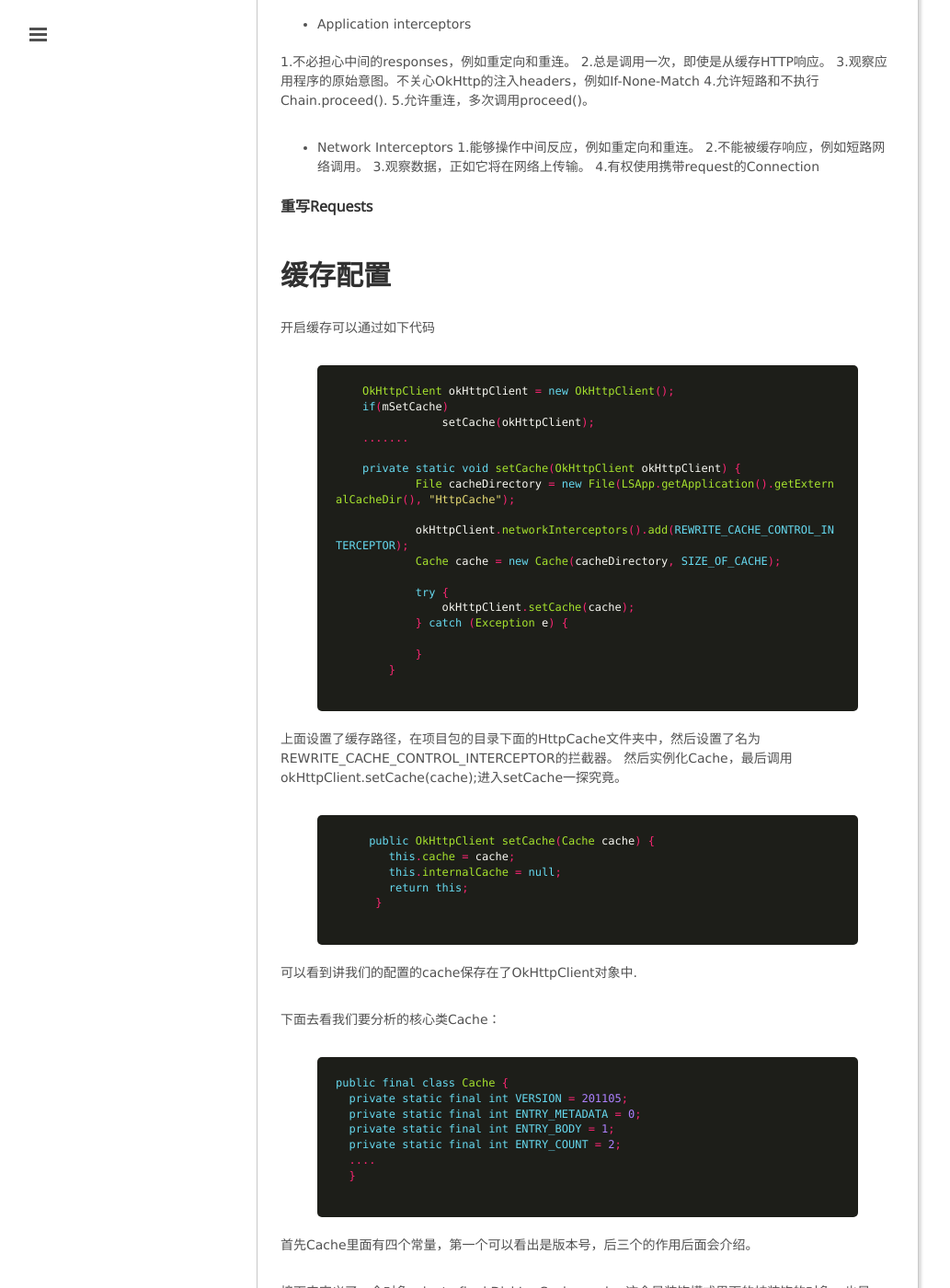
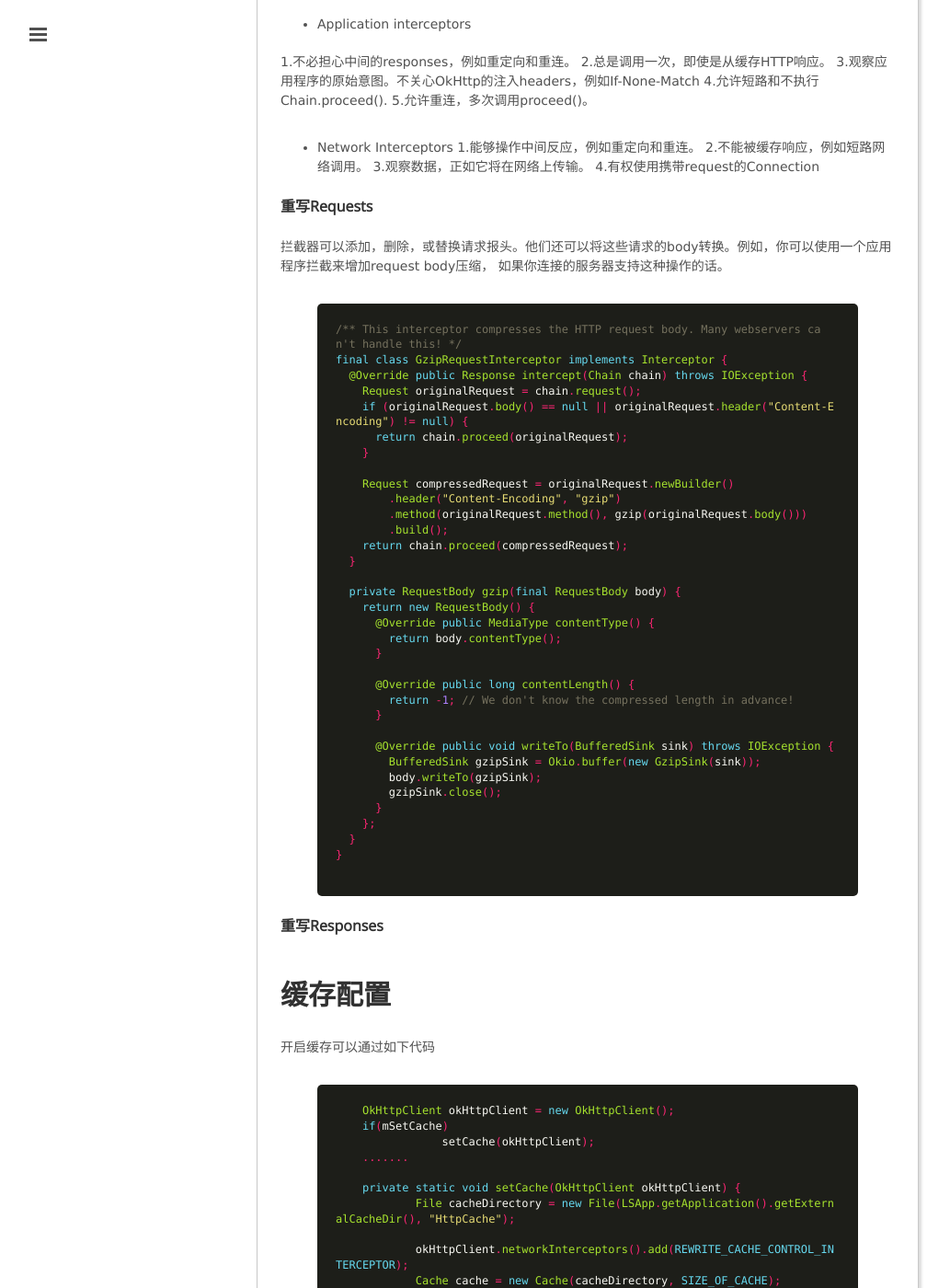
Before and after one commit to mxn21/mxn21.github.io, a Jekyll site: the page built from _posts/2015-9-8-okhttp缓存浅析.md, in a window 1280 px wide and 1400 px high, scrolled down 4392 px. Shown: the whole window at 92% size, without its empty margins (1-1034 px from the left). Built offline with Jekyll 4.4.1, drawn with Linux system fonts in a browser that asks for light colours; Markdown is read by kramdown in place of the engine named in the settings; comment, search, counter and statistics services are not loaded.

Commit message:
23423423

```diff
--- a/_posts/2015-9-8-okhttp缓存浅析.md
+++ b/_posts/2015-9-8-okhttp缓存浅析.md
@@ -150,6 +150,47 @@
 4.有权使用携带request的Connection
 
 #### 重写Requests
+
+拦截器可以添加，删除，或替换请求报头。他们还可以将这些请求的body转换。例如，你可以使用一个应用程序拦截来增加request body压缩，
+如果你连接的服务器支持这种操作的话。
+
+    {% highlight java  %}
+/** This interceptor compresses the HTTP request body. Many webservers can't handle this! */
+final class GzipRequestInterceptor implements Interceptor {
+  @Override public Response intercept(Chain chain) throws IOException {
+    Request originalRequest = chain.request();
+    if (originalRequest.body() == null || originalRequest.header("Content-Encoding") != null) {
+      return chain.proceed(originalRequest);
+    }
+
+    Request compressedRequest = originalRequest.newBuilder()
+        .header("Content-Encoding", "gzip")
+        .method(originalRequest.method(), gzip(originalRequest.body()))
+        .build();
+    return chain.proceed(compressedRequest);
+  }
+
+  private RequestBody gzip(final RequestBody body) {
+    return new RequestBody() {
+      @Override public MediaType contentType() {
+        return body.contentType();
+      }
+
+      @Override public long contentLength() {
+        return -1; // We don't know the compressed length in advance!
+      }
+
+      @Override public void writeTo(BufferedSink sink) throws IOException {
+        BufferedSink gzipSink = Okio.buffer(new GzipSink(sink));
+        body.writeTo(gzipSink);
+        gzipSink.close();
+      }
+    };
+  }
+}
+    {% endhighlight %}
+
+#### 重写Responses
 
 
 
```
